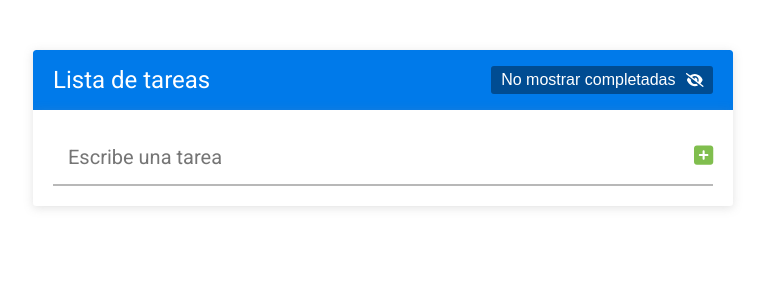
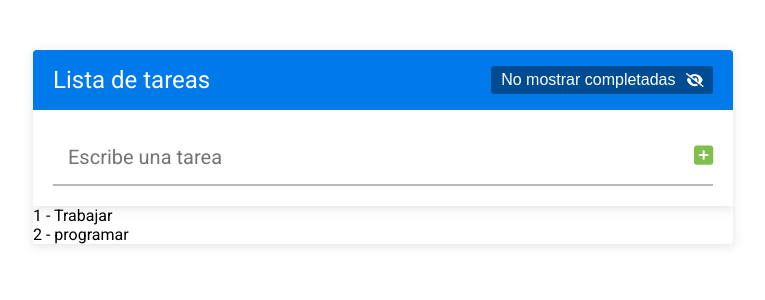
Before and after one commit to jpgonzales27/app-lista-tareas, a React (Create React App) app: page / in a window 1280 px wide. Shown: the top 300 px of the page, without its empty margins (257-1022 px from the left). Built offline with nearby package versions, Linux system fonts and the light colour scheme.

Commit message:
adicionando componente de listar tareas

```diff
--- a/package.json
+++ b/package.json
@@ -12,6 +12,7 @@
     "react": "^18.2.0",
     "react-dom": "^18.2.0",
     "react-scripts": "5.0.1",
+    "uuid": "^9.0.0",
     "web-vitals": "^2.1.4"
   },
   "scripts": {
--- a/src/App.js
+++ b/src/App.js
@@ -2,6 +2,7 @@ import { useState } from "react";
 import "./App.css";
 import FormularioTareas from "./componentes/FormularioTareas";
 import Header from "./componentes/Header";
+import ListaTareas from "./componentes/ListaTareas";
 
 const App = () => {
   const [tareas, setTareas] = useState([
@@ -22,6 +23,7 @@ const App = () => {
     <div className="contenedor">
       <Header />
       <FormularioTareas tareas={tareas} setTareas={setTareas} />
+      <ListaTareas tareas={tareas} />
     </div>
   );
 };
--- a/src/componentes/FormularioTareas.jsx
+++ b/src/componentes/FormularioTareas.jsx
@@ -1,12 +1,41 @@
-import React from "react";
+import React, { useState } from "react";
+import { v4 as uuidv4 } from "uuid";
 import { FontAwesomeIcon } from "@fortawesome/react-fontawesome";
 import { faPlusSquare } from "@fortawesome/free-solid-svg-icons";
 
 const FormularioTareas = ({ tareas, setTareas }) => {
+  /**
+   * Cuando trabajamos con input en react necesitamos crear un state para
+   * cada uno para poder enlazarlos obtner su valor y poder manipular en el
+   * mismo en nuestra variable state
+   *
+   * A su ves el input necesita agregan los atributos value={state} que esta
+   * ligado a nuestro estado que creamos
+   *
+   * y tambien necesita la funcion onChange para escuchar los cambios en el
+   * state cada que vamos escribiendo algo en el input
+   */
+  const [inputTarea, setInputTarea] = useState("");
+
+  const handleTarea = (e) => {
+    setInputTarea(e.target.value);
+  };
+
   const handleSubmit = (e) => {
     e.preventDefault();
-    console.log("presionaste el boton");
-    setTareas("El nuevo estado");
+    /**
+     * usando setTareas definimos el nuevo estado
+     * haciendo uso del operador spread [..tareas] hacemos una copia del array anteiior
+     * y seguido de coma adjuntamos el nuevo objeto que queremos que se agrege
+     */
+    setTareas([
+      ...tareas,
+      {
+        id: uuidv4(),
+        texto: { inputTarea },
+        completada: false,
+      },
+    ]);
   };
 
   return (
@@ -15,6 +44,10 @@ const FormularioTareas = ({ tareas, setTareas }) => {
         type="text"
         className="formulario-tareas__input"
         placeholder="Escribe una tarea"
+        value={inputTarea}
+        onChange={(e) => {
+          handleTarea(e);
+        }}
       />
       <button type="submit" className="formulario-tareas__btn">
         <FontAwesomeIcon
--- /dev/null
+++ b/src/componentes/ListaTareas.jsx
@@ -0,0 +1,16 @@
+import React from "react";
+
+const ListaTareas = ({ tareas }) => {
+  return (
+    <ul>
+      {tareas.map((tarea) => (
+        <li key={tarea.id}>
+          {" "}
+          {tarea.id} - {tarea.texto}{" "}
+        </li>
+      ))}
+    </ul>
+  );
+};
+
+export default ListaTareas;
```
Also changed, not shown: src/componentes/Tarea.jsx (added), 1 other file (tests, documents, lock files or other folders).
